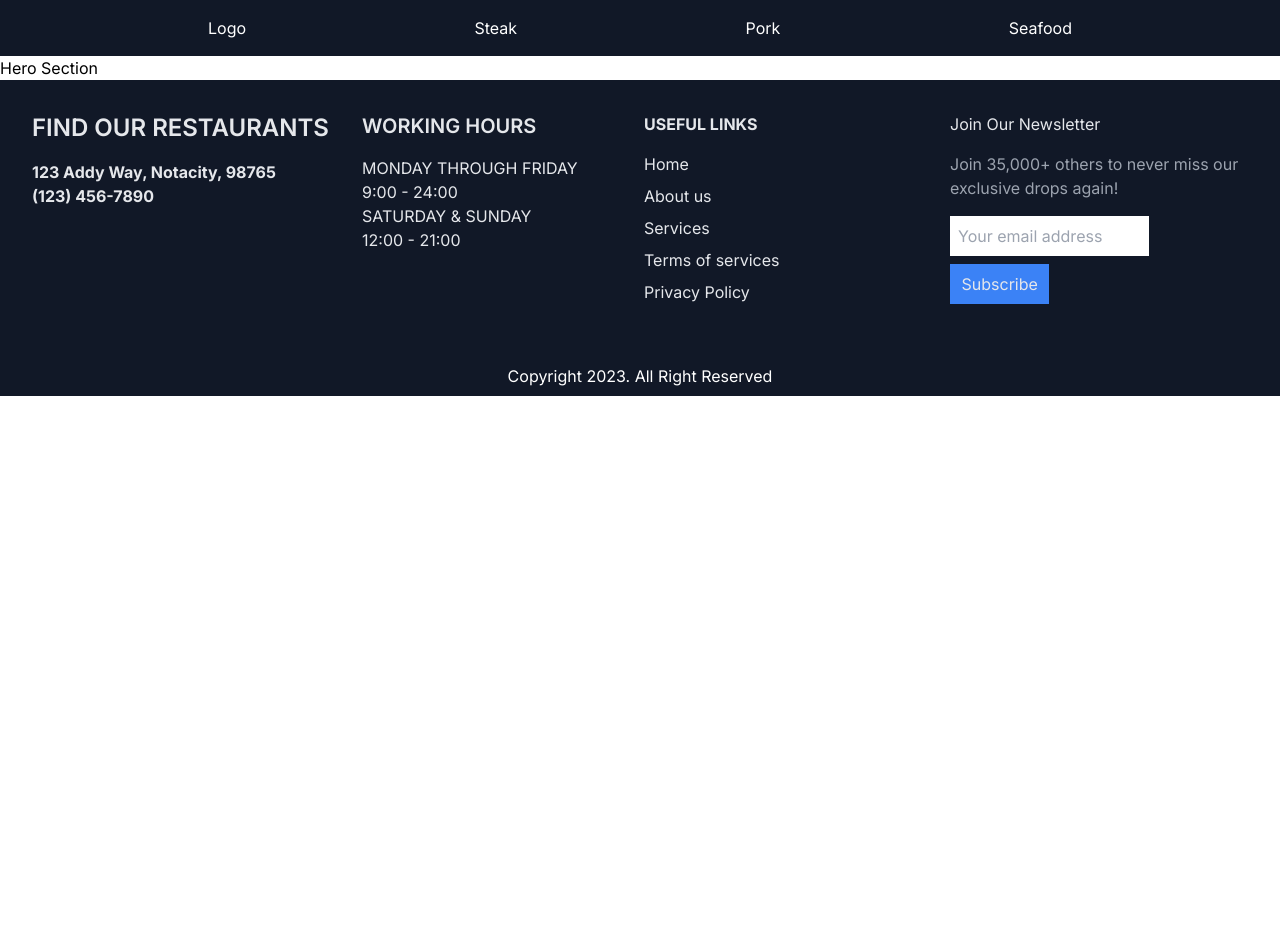
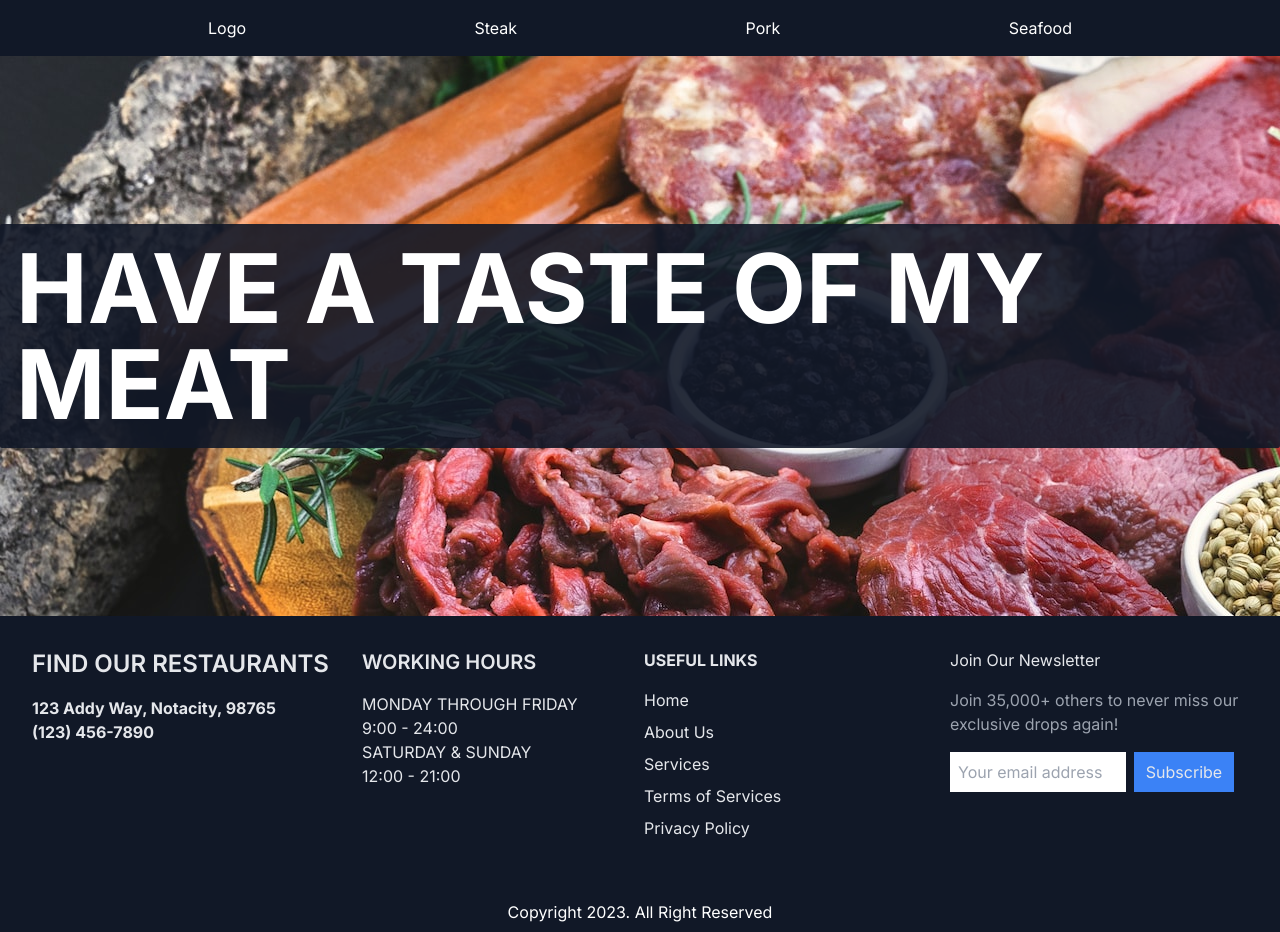
Before and after one commit to bennguyenn24/nextjs-steakhouse-society, a Next.js app: page / in a window 1280 px wide. Before the commit the page ends 800 px from the top, so only its background shows below. Built offline with nearby package versions, Linux system fonts and the light colour scheme.

Commit message:
Added background image for hero

```diff
--- a/app/components/Footer.jsx
+++ b/app/components/Footer.jsx
@@ -35,7 +35,7 @@ const Footer = () => {
                             <br /> <strong>(123) 456-7890</strong>
                         </p>
                     </section>
-                    <section className="px-6">
+                    <section className="md:px-6 mb-5">
                         <h4 className="text-xl font-semibold mb-4 pr-2">
                             WORKING HOURS
                         </h4>
@@ -57,7 +57,7 @@ const Footer = () => {
                             <li className="pb-2 hover:text-blue-400">
                                 <Link href="/about" target="_blank">
 
-                              About us
+                              About Us
                                 </Link>
                             </li>
                             <li className="pb-2 hover:text-blue-400">
@@ -67,7 +67,7 @@ const Footer = () => {
                             </li>
                             <li className="pb-2 hover:text-blue-400">
                                 <Link href="/terms" target="_blank">
-                                    Terms of services
+                                    Terms of Services
                                 </Link>
                             </li>
                             <li className="pb-2 hover:text-blue-400">
@@ -83,15 +83,15 @@ const Footer = () => {
                             Join 35,000+ others to never miss our exclusive
                             drops again!
                         </p>
-                        <form className="flex flex-row flex-wrap pt-2 pb-2 gap-2">
+                        <form className="w-full flex flex-row flex-wrap pt-2 pb-2 gap-2">
                             <input
                                 type="text"
-                                className=" text-gray-500 w-2/3 p-2 focus:border-blue-500"
+                                className="text-gray-500 w-full sm:w-44 p-2 focus:border-blue-500"
                                 name=""
                                 id=""
                                 placeholder="Your email address"
                             />
-                            <button className="p-2 w-1/3 bg-blue-500 hover:text-blue-400">Subscribe</button>
+                            <button className="p-2 w-full md:w-[100px] bg-blue-500 hover:text-blue-400">Subscribe</button>
                         </form>
                     </section>
                 </div>
--- a/app/components/HeroSection.jsx
+++ b/app/components/HeroSection.jsx
@@ -1,7 +1,9 @@
 const HeroSection = () => {
-  return (
-    <div>Hero Section</div>
-  )
-}
+    return (
+        <div className="text-8xl font-bold flex items-center justify-center h-[70vh] custom-bg text-white">
+            <p className="bg-gray-900/90 p-4 rounded-sm">HAVE A TASTE OF MY MEAT</p>
+        </div>
+    );
+};
 
-export default HeroSection
+export default HeroSection;
--- a/app/globals.css
+++ b/app/globals.css
@@ -1,3 +1,9 @@
 @tailwind base;
 @tailwind components;
 @tailwind utilities;
+
+.custom-bg {
+    background-image: url("/hero.jpg");
+    background-position: center;
+    background-position-x: 0%;
+}
```
Also changed, not shown: public/hero.jpg (added).
